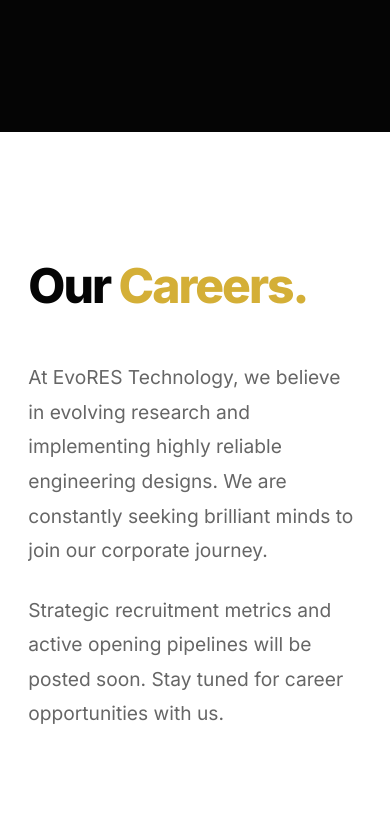
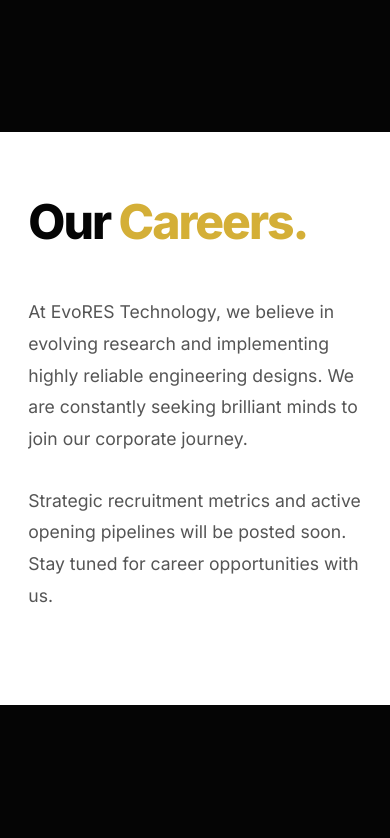
Before and after one commit to AnudeepMasura/evores-website, a React (Vite) app: page / in a window 390 px wide. Shown: the part 7740-8578 px from the top of the page. Built offline with nearby package versions, Linux system fonts and the light colour scheme.

Commit message:
Update Careers.css

```diff
--- a/src/components/Careers/Careers.css
+++ b/src/components/Careers/Careers.css
@@ -1,5 +1,43 @@
-#careers{
+#careers {
+    background: white;
+    padding: 6rem 5%;
+}
 
-background:white;
+#careers .text-block {
+    max-width: 700px;
+    margin-top: 25px;
+}
 
+#careers p {
+    font-size: 1.1rem;
+    line-height: 1.8;
+    color: #555;
+    margin-bottom: 30px;
 }
+
+.career-btn {
+    display: inline-block;
+    background: var(--gold);
+    color: #000;
+    padding: 14px 30px;
+    border-radius: 6px;
+    font-weight: 700;
+    text-decoration: none;
+    transition: 0.3s ease;
+}
+
+.career-btn:hover {
+    background: #000;
+    color: #fff;
+}
+
+@media (max-width: 768px) {
+    #careers {
+        padding: 4rem 5%;
+    }
+
+    .career-btn {
+        width: 100%;
+        text-align: center;
+    }
+}
```
